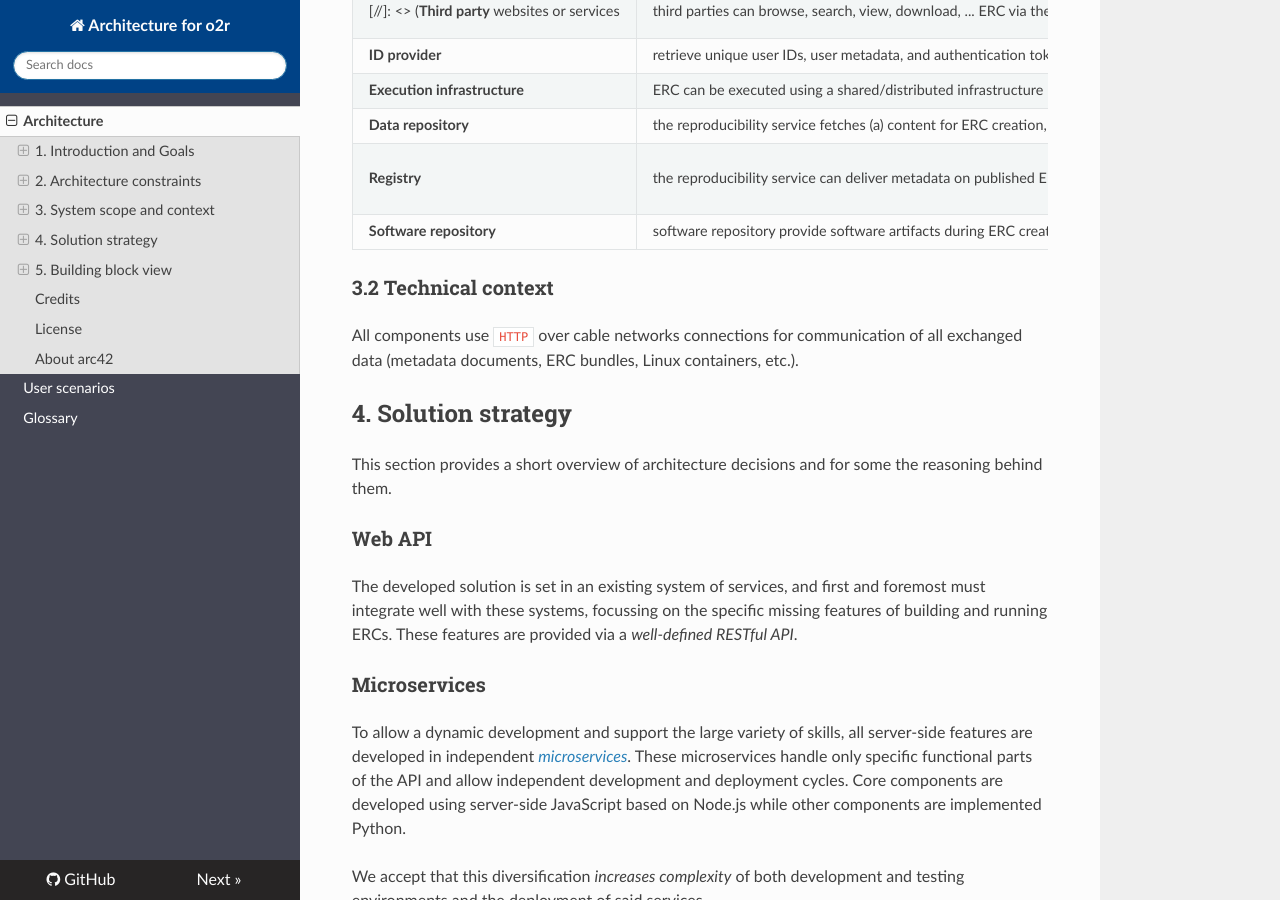
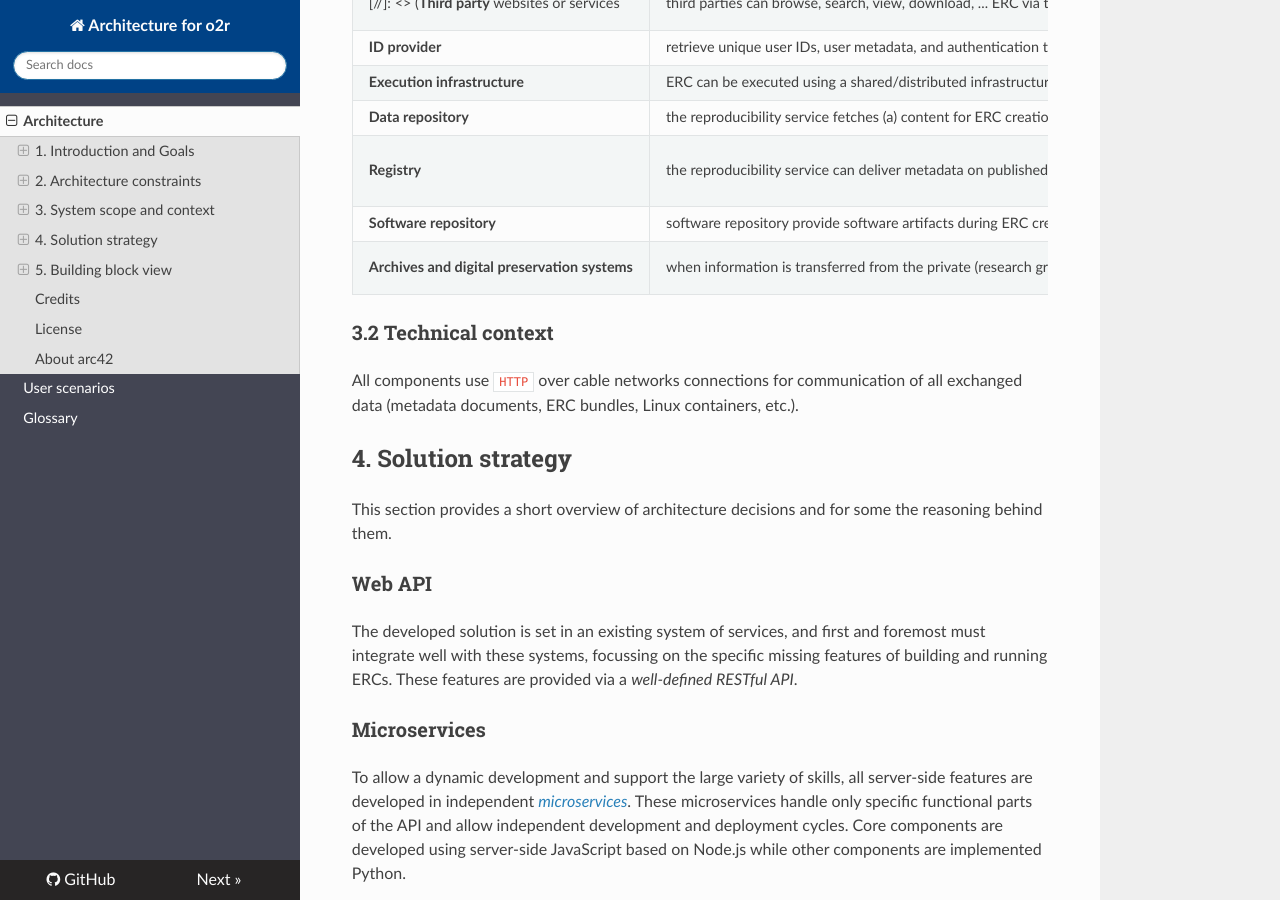
Before and after one commit to o2r-project/architecture, an MkDocs documentation site: the page built from docs/index.md, in a window 1280 px wide and 900 px high, scrolled down 2912 px. Built offline with MkDocs 1.6.1, drawn with Linux system fonts in a browser that asks for light colours; nearby versions of some CDN libraries; old or Windows-style settings are respelled for this version of MkDocs; some of the changed text lies outside the part shown.

Commit message:
Extend constraints and context to better cover archives, preservation
includes statements about the curation domain model

```diff
--- a/docs/02_architecture-constraints.md
+++ b/docs/02_architecture-constraints.md
@@ -18,6 +18,7 @@
 ORG.2 | Do not interfere with existing well-established peer-review process | This software is _not_ going to change how scientific publishing works, nor should it. While intentioned to support public peer-reviews, open science etc., the software should be agnostic of these aspects.
 ORG.3 | Only open licenses | All created software must be available under an [OSI-approved](https://opensource.org/licenses) license, documentation and specification under a [CC license](https://creativecommons.org/licenses).
 ORG.3 | Version control/management | Code must be versioned using `git` and published on [GitHub](https://github.com/o2r-project).
+ORG.5 | Transfer from group domain to persistent domain | The ERC bundles artifacts coming from a private or group domain for a transfer to a public and persistent domain (cf. [Curation Domain Model](http://www.forschungsdaten.org/index.php/Curation_Domain_Model)), which imposes requirements on the availability and enrichment of metadata
 
 ### 2.3 Conventions
 
--- a/docs/03_system-scope-and-context.md
+++ b/docs/03_system-scope-and-context.md
@@ -16,8 +16,7 @@
 **Data repository** | the reproducibility service fetches (a) content for ERC creation, or (b) complete ERC, from different sources and stores crated ERC persistently at suitable repositories | `HTTP`, `FTP`, `WebDAV`, `git`
 **Registry** | the reproducibility service can deliver metadata on published ERC to registries/catalogues/search portals, but also retrieve/harvest contextual metadata during ERC creation; users discover ERC on these platforms | (proprietary) `HTTP` APIs, persistent identifiers (`DOI`), `OAI-PMH`
 **Software repository** | software repository provide software artifacts during ERC creation and store executable runtime environments | `HTTP` APIs
-
-<!-- **&lt;optionally: Explanation of external domain interfaces&gt;** -->
+**Archives and digital preservation systems** | when information is transferred from the private (research group, single researcher) or group domain (collaborations) to a public and persistent domain (archives, repositories), then extended data and metadata management is needed but also different access and re-use is enabled; these concerns are only relevant in so far as _data repositories_ must be supported, but further aspects such as access rights in archives are only mediately relevant for the reproducibility service | metadata in `JSON` and `XML` provided via `HTTP` or as files
 
 ### 3.2 Technical context
 
```
Also changed, not shown: docs/img/3.1-business-context.png, 1 other file.
